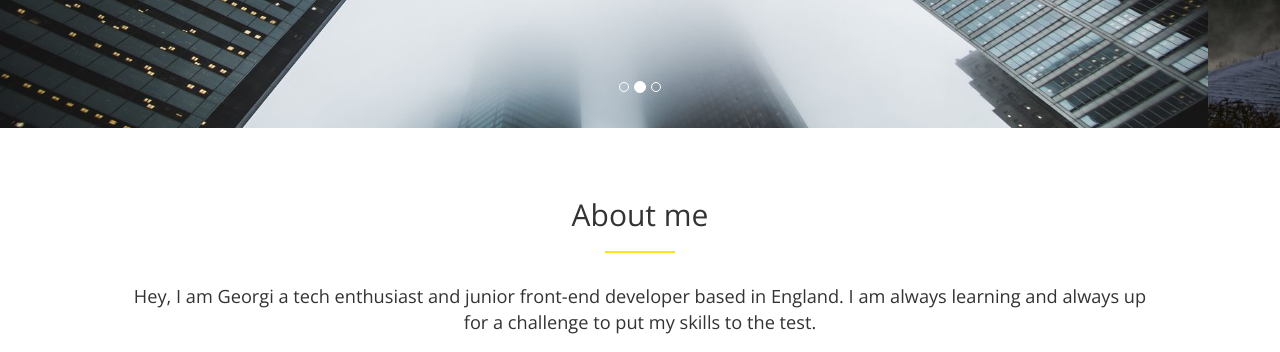
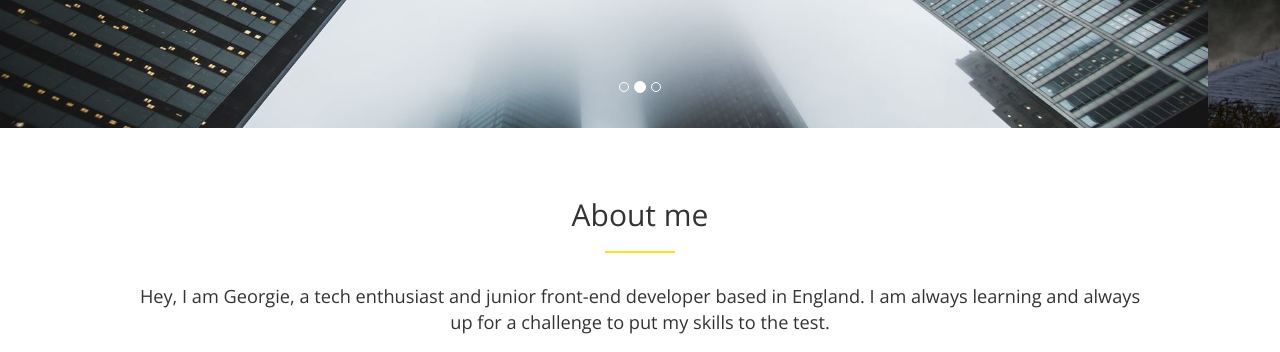
Before and after one commit to georgie-du/georgie-du.github.io, a plain HTML site: page index.html in a window 1280 px wide. Shown: the part 570-922 px from the top of the page. Drawn offline with nearby package versions, Linux system fonts and the light colour scheme.

Commit message:
Update index.html

```diff
--- a/index.html
+++ b/index.html
@@ -78,7 +78,7 @@
 		<div class="container text-center">
 			<div id="aboutme">
 				<h2>About me</h2>
-				<p>Hey, I am Georgi a tech enthusiast and junior front-end developer based in England. I am always learning and always up for a challenge to put my skills to the test.</p>
+				<p>Hey, I am Georgie, a tech enthusiast and junior front-end developer based in England. I am always learning and always up for a challenge to put my skills to the test.</p>
 				<p>I can help you build your next project.</p>
 			</div>
 			<br>
```
